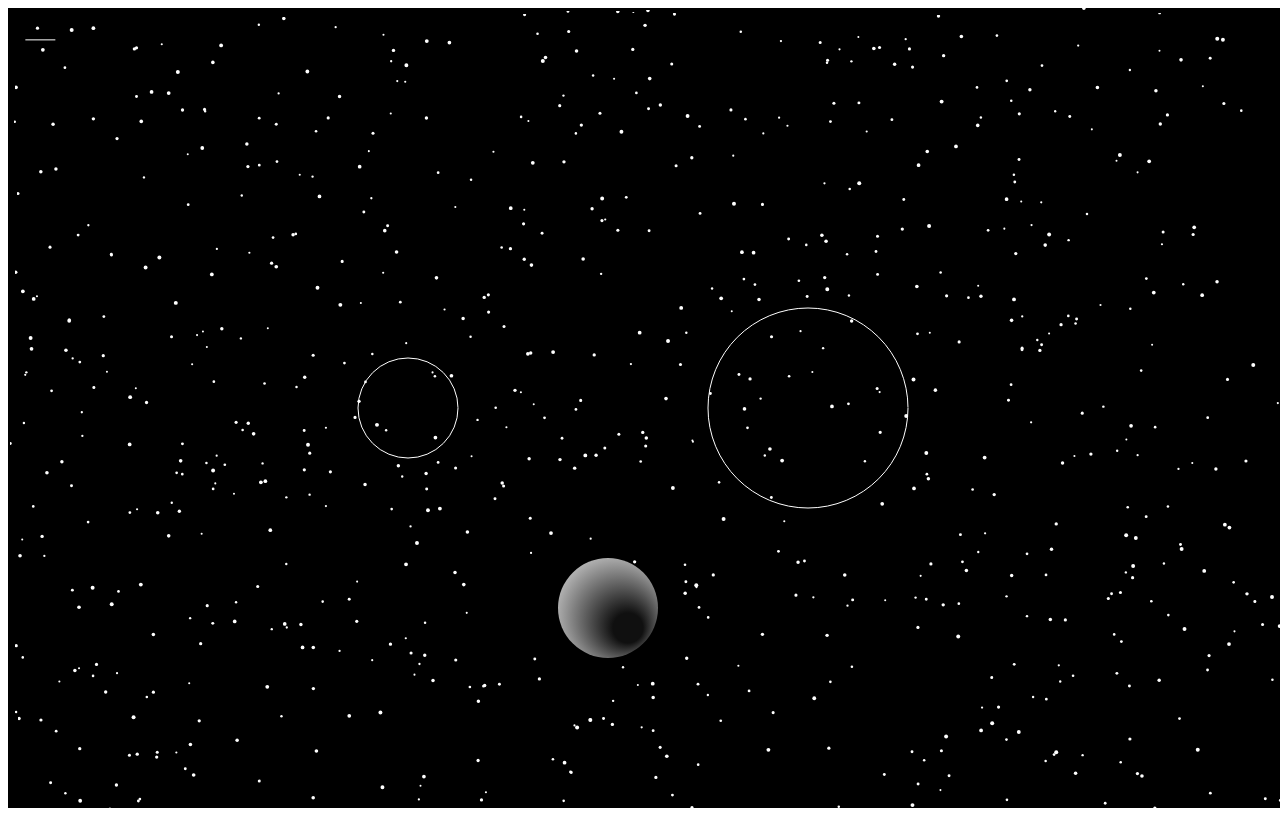
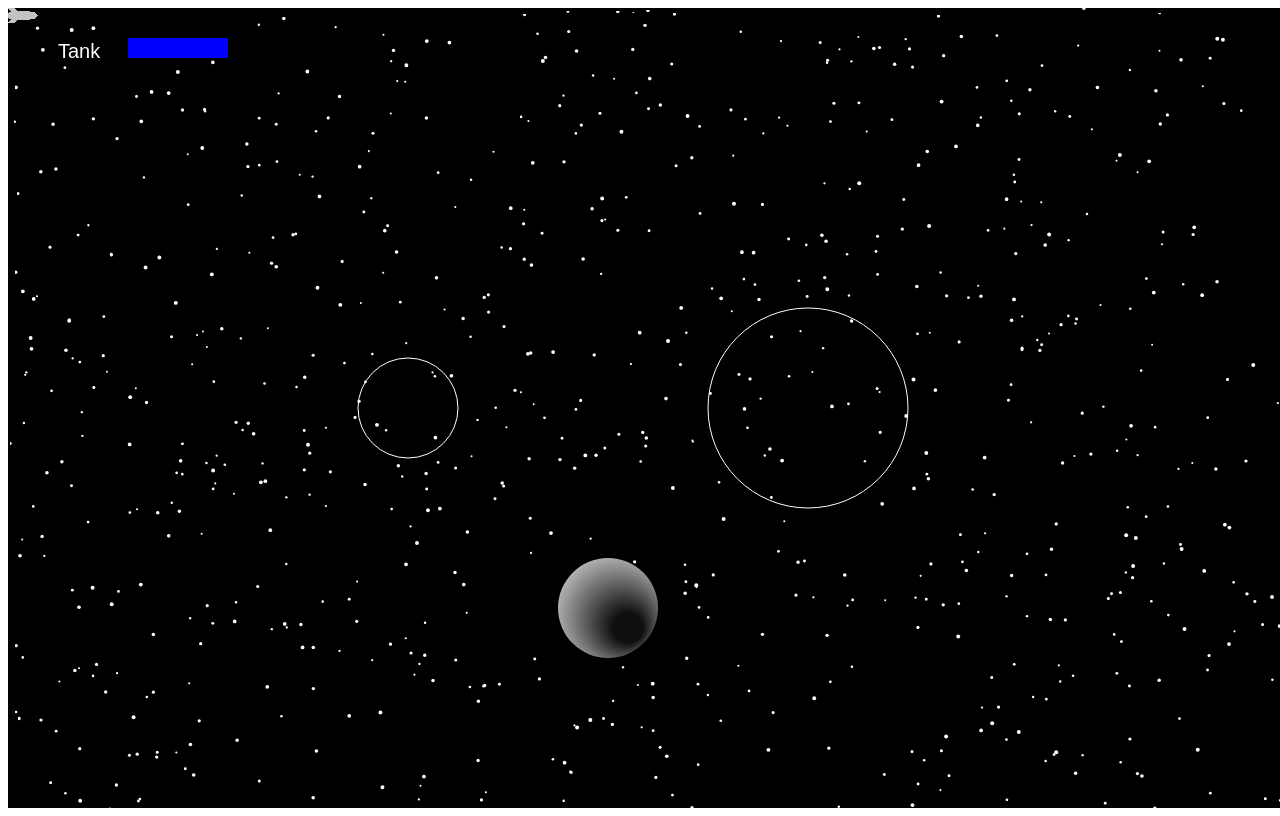
Before and after one commit to b3rtram/space13k, a plain HTML site: page index.html in a window 1280 px wide. Drawn offline with Linux system fonts and the light colour scheme; animation ran at ten frames a second.

Commit message:
add toolbar

```diff
--- a/index.html
+++ b/index.html
@@ -1,7 +1,9 @@
 <html>
+
 <head>
 
 </head>
+
 <body>
     <canvas id="canvas"></canvas>
 </body>
@@ -9,26 +11,27 @@
 <script src="planet.js"></script>
 <script src="ship.js"></script>
 <script src="wormhole.js"></script>
+<script src="toolbar.js"></script>
 <script>
-    (function() {
+    (function () {
 
         canvas = document.getElementById("canvas");
         canvas.width = document.body.clientWidth; //document.width is obsolete
         canvas.height = document.body.clientHeight; //document.height is obsolete
         let world = [];
-        let s = new ship(30, 30, 1);
+        let s = new ship(50, 100, 10);
 
         document.onkeypress = key;
 
         function key(e) {
-            if(e.key === 'd') {
-                s.rotation += 0.05;
+            if (e.key === 'd') {
+                s.rotate(1);
             }
-            if(e.key === 'a') {
-                s.rotation -= 0.05;
+            if (e.key === 'a') {
+                s.rotate(-1);
             }
 
-            if(e.key === 'w') {
+            if (e.key === 'w') {
                 s.speedUp();
             }
 
@@ -37,36 +40,42 @@
         init(world)
         draw(world);
 
-        function rand(min,max){
-            return Math.random()*(max-min+1)+min;
+        function rand(min, max) {
+            return Math.random() * (max - min + 1) + min;
         }
 
-        function randfloat(min,max){
-            while(1) {
+        function randfloat(min, max) {
+            while (1) {
                 v = Math.random();
-                if(v>min && v<max)
+                if (v > min && v < max)
                     return v
             }
         }
 
         function init(w) {
 
-            for(let i=0; i<1000; i++) {
+            for (let i = 0; i < 1000; i++) {
                 addStar(w, canvas.width);
             }
 
-            p = new planet(400, 400, 50);
-            p2 = new planet(800, 400, 100);
-            worm = new wormhole(600, 600, 50);
-
-            w.push(worm);
+            p = new planet(400, 400, 50, 150);
             w.push(p);
-            s.addGravi(worm);
             s.addGravi(p)
 
+            p2 = new planet(800, 400, 100, 200);
             w.push(p2);
             s.addGravi(p2);
+
+            worm = new wormhole(600, 600, 50);
+            w.push(worm);
+            s.addGravi(worm);
+
+
             w.push(s);
+
+            t = new tb(50, 50, s);
+            w.push(t)
+
         }
 
         function addStar(world, width) {
@@ -78,31 +87,32 @@
 
         function draw(w) {
             let ctx = canvas.getContext('2d');
+            ctx.save();
             ctx.clearRect(0, 0, canvas.width, canvas.height); // clear canvas
-
             ctx.fillStyle = "black";
             ctx.fillRect(0, 0, canvas.width, canvas.height);
+            ctx.restore();
 
-            for(let i=0; i<w.length; i++) {
+            for (let i = 0; i < w.length; i++) {
                 let obj = w[i];
 
                 coll = obj.update();
 
-                if(typeof coll === 'planet') {
-                    console.log
+                if (typeof coll === 'planet') {
+
                 }
 
+                ctx.save();
+                obj.draw(ctx);
+                ctx.restore();
 
-                obj.draw(ctx);
-
-                //
-                if(obj.x > canvas.width && typeof star) {
-                    w.splice(i,1);
+                if (obj.x > canvas.width && typeof star) {
+                    w.splice(i, 1);
                     addStar(w, -10);
                 }
             }
 
-            window.requestAnimationFrame(()=>{
+            window.requestAnimationFrame(() => {
                 draw(w);
             });
 
@@ -110,4 +120,5 @@
     })();
 
 </script>
+
 </html>
--- a/planet.js
+++ b/planet.js
@@ -1,22 +1,22 @@
 
 
-function planet(x, y, r) {
+function planet(x, y, r, m) {
 
     this.x = x;
     this.y = y;
     this.z = 1;
     this.r = r;
+    this.m = m;
 }
 
 planet.prototype.draw = function(ctx) {
-    ctx.save()
     ctx.translate(this.x, this.y)
     ctx.scale(this.z, this.z)
     ctx.beginPath();
     ctx.strokeStyle = "white";
     ctx.arc(0,0, this.r, 0, 2*3.14);
+    ctx.closePath();
     ctx.stroke();
-    ctx.restore();
 }
 
 planet.prototype.update = function() {
--- a/ship.js
+++ b/ship.js
@@ -1,8 +1,8 @@
-function ship(x, y, z) {
+function ship(x, y, f) {
 
-    this.x = x,
-    this.y = y,
-    this.z = z,
+    this.x = x;
+    this.y = y;
+    this.z = 1;
 
     this.rotation = 0.0;
 
@@ -15,20 +15,79 @@ function ship(x, y, z) {
     }
 
     this.gravi = [];
+
+    this.fuel = f;
 }
 
 ship.prototype.draw = function(ctx) {
-    ctx.save()
     ctx.translate(this.x, this.y)
     ctx.scale(this.z, this.z)
     ctx.rotate(this.rotation)
-    ctx.beginPath();       // Start a new path
-    ctx.moveTo(-15,0);    // Move the pen to (30, 50)
-    ctx.lineTo(15,0);  // Draw a line to (150, 100)
-    ctx.stroke();          // Render the path
-    ctx.strokeStyle = "white";
-    ctx.stroke();
-    ctx.restore();
+    ctx.beginPath();
+    ctx.moveTo(0,0);
+    ctx.lineTo(7,0);
+    ctx.lineTo(7,1);
+    ctx.lineTo(8,1);
+    ctx.lineTo(8,2);
+    ctx.lineTo(9,2);
+    ctx.lineTo(9,3);
+    ctx.lineTo(22,3);
+    ctx.lineTo(22,4);
+    ctx.lineTo(27,4);
+    ctx.lineTo(27,5);
+    ctx.lineTo(28,5);
+    ctx.lineTo(28,6);
+    ctx.lineTo(29,6);
+    ctx.lineTo(29,7);
+    ctx.lineTo(30,7);
+    ctx.lineTo(30,8);
+    ctx.lineTo(29,8);
+    ctx.lineTo(29,9);
+    ctx.lineTo(28,9);
+    ctx.lineTo(28,10);
+    ctx.lineTo(27,10);
+    ctx.lineTo(27,11);
+    ctx.lineTo(22,11);
+    ctx.lineTo(22,12);
+    ctx.lineTo(9,12);
+    ctx.lineTo(9,13);
+    ctx.lineTo(8,13);
+    ctx.lineTo(8,14);
+    ctx.lineTo(7,14);
+    ctx.lineTo(7,15);
+    ctx.lineTo(0,15);
+    ctx.lineTo(0,14);
+    ctx.lineTo(1,14);
+    ctx.lineTo(1,13);
+    ctx.lineTo(2,13);
+    ctx.lineTo(2,12);
+    ctx.lineTo(3,12);
+    ctx.lineTo(3,11);
+    ctx.lineTo(1,11);
+    ctx.lineTo(1,10);
+    ctx.lineTo(0,10);
+    ctx.lineTo(0,9);
+    ctx.lineTo(-2,9);
+    ctx.lineTo(-2,8);
+    ctx.lineTo(-3,8);
+    ctx.lineTo(-3,7);
+    ctx.lineTo(-2,7);
+    ctx.lineTo(-2,6);
+    ctx.lineTo(0,6);
+    ctx.lineTo(0,5);
+    ctx.lineTo(1,5);
+    ctx.lineTo(1,4);
+    ctx.lineTo(3,4);
+    ctx.lineTo(3,3);
+    ctx.lineTo(2,3);
+    ctx.lineTo(2,2);
+    ctx.lineTo(1,2);
+    ctx.lineTo(1,1);
+    ctx.lineTo(0,1);
+    ctx.lineTo(0,0);
+    ctx.closePath();
+    ctx.fillStyle="#c2c2c2";
+    ctx.fill();
 }
 
 ship.prototype.addGravi = function(g) {
@@ -37,11 +96,21 @@ ship.prototype.addGravi = function(g) {
 
 ship.prototype.speedUp = function() {
 
+    if(this.fuel <= 0.0)
+        return;
+
     x = 0.1;
     y = 0.1;
     this.speed.x += x * Math.cos(this.rotation);
     this.speed.y += y * Math.sin(this.rotation);
 
+    this.fuel -= 0.1;
+
+}
+
+ship.prototype.rotate = function(factor) {
+    this.rotation += 0.1 * factor;
+    this.fuel -= 0.1;
 }
 
 ship.prototype.update = function() {
@@ -59,10 +128,10 @@ ship.prototype.update = function() {
 
         r = Math.sqrt(bufX * bufX + bufY * bufY);
 
-        if(r - g.r < 5.0) {
+        if(r - g.r< 5.0) {
             return g;
         }
-        f = g.r / (r*r) * 150.0;
+        f = g.m / (r*r) * 150.0;
         x += Math.cos(dist)*f;
         y += Math.sin(dist)*f;
     }
--- a/star.js
+++ b/star.js
@@ -10,7 +10,7 @@ function star(x, y, z) {
 }
 
 star.prototype.draw = function(ctx) {
-    ctx.save()
+
     ctx.translate(this.x, this.y)
     ctx.scale(this.z, this.z)
     ctx.beginPath();
@@ -21,7 +21,6 @@ star.prototype.draw = function(ctx) {
     ctx.arc(this.x, this.y, this.radius, 0, 2*3.14);
     ctx.fill();
 
-    ctx.restore();
 }
 
 star.prototype.update = function() {
--- a/toolbar.js
+++ b/toolbar.js
@@ -0,0 +1,24 @@
+function tb(x, y, s) {
+
+    this.x = x;
+    this.y = y;
+    this.z = 1;
+    this.s = s;
+}
+
+tb.prototype.draw = function(ctx) {
+    ctx.translate(this.x, this.y)
+    ctx.scale(this.z, this.z)
+    ctx.font = "20px Arial";
+    ctx.fillStyle="white";
+    ctx.fillText("Tank", 0, 0);
+    ctx.translate(50,0);
+    ctx.fillStyle = "blue";
+    ctx.fillRect(20, 0, this.s.fuel*10, -20);
+
+
+}
+
+tb.prototype.update = function() {
+    return true;
+}
--- a/wormhole.js
+++ b/wormhole.js
@@ -10,20 +10,15 @@ function wormhole(x, y, r) {
 }
 
 wormhole.prototype.draw = function(ctx) {
-    ctx.save()
     ctx.translate(this.x, this.y)
     ctx.scale(this.z, this.z)
     ctx.beginPath();
-    //ctx.strokeStyle = "white";
     var grd = ctx.createRadialGradient(20, 20, this.r/2-10, 0, 0, 80);
     grd.addColorStop(0, "#101010");
     grd.addColorStop(1, "white");
-
-    // Fill with gradient
     ctx.fillStyle = grd;
     ctx.arc(0,0, this.r, 0, 2*3.14);
     ctx.fill();
-    ctx.restore();
 }
 
 wormhole.prototype.update = function() {
```
Also changed, not shown: menu.js (added).
